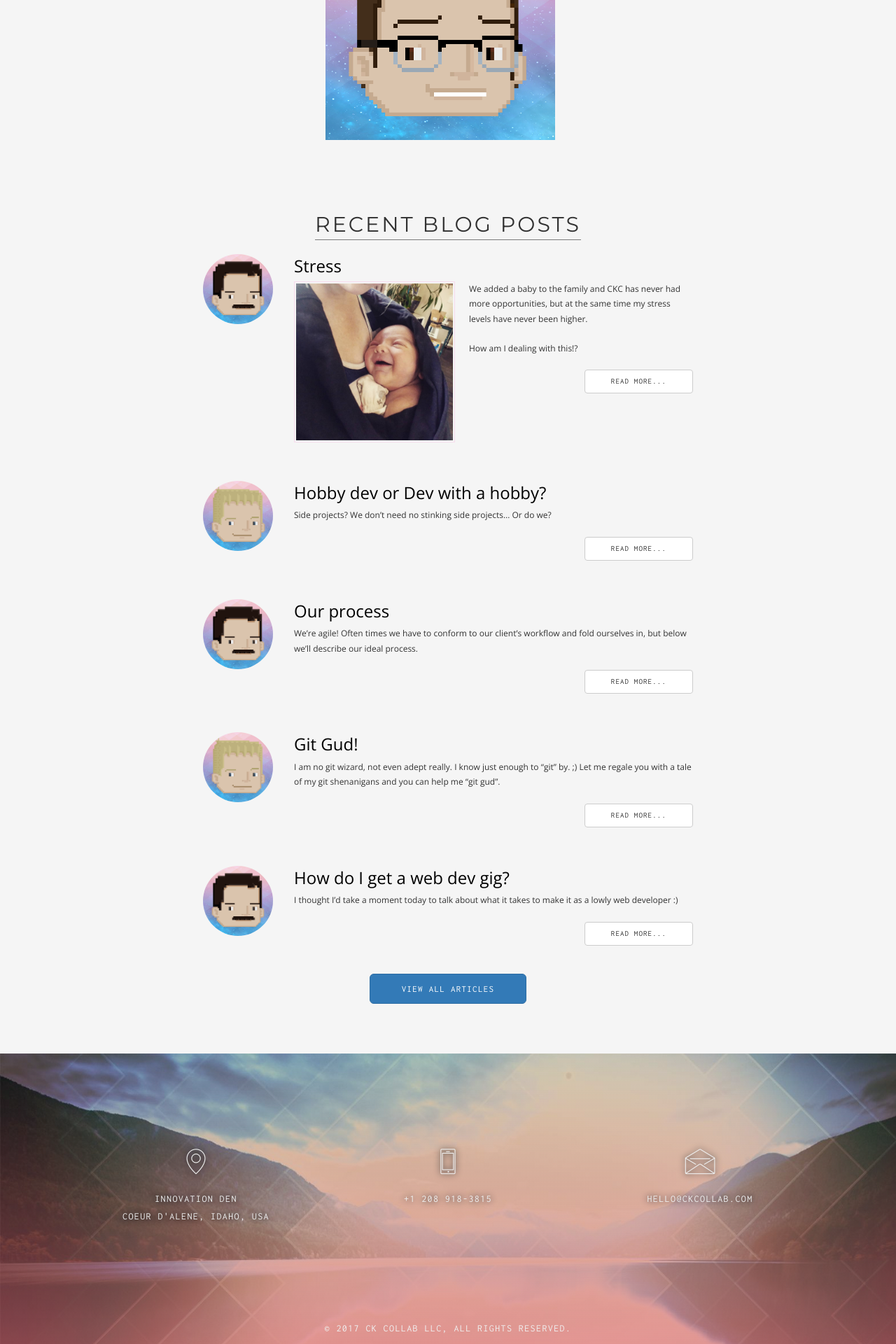
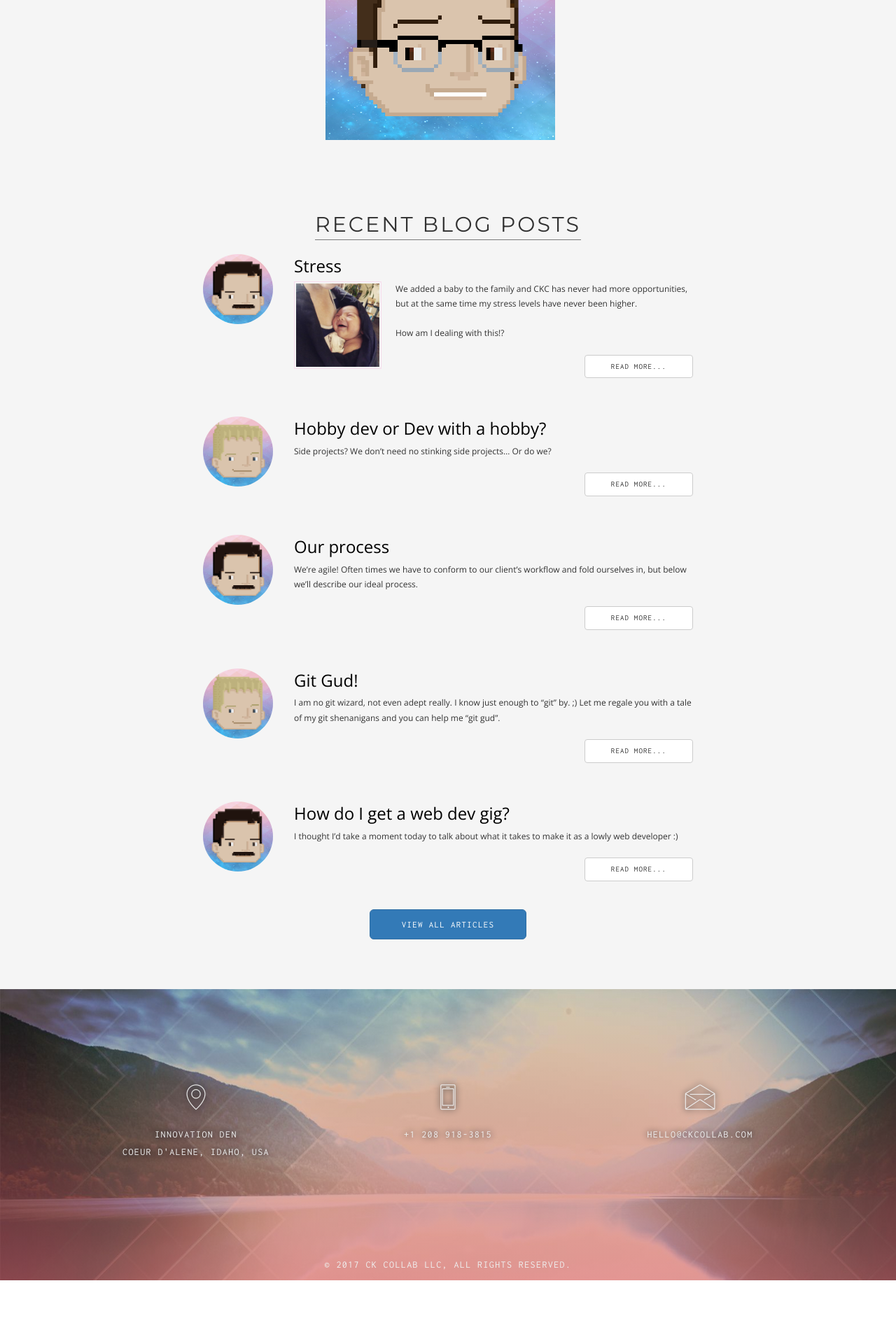
Before and after one commit to ckcollab/ckcollab, a Jekyll site: the page built from index.html, in a window 1280 px wide. Shown: the part 4151-6071 px from the top of the page at 70% size. Built offline with Jekyll 4.4.1, drawn with Linux system fonts in a browser that asks for light colours; after the commit the page ends 5980 px from its top, so only the background shows below that.

Commit message:
make avatars front page smaller, which caused problems on blog view, fixed there as well

```diff
--- a/assets/css/blog_extra.css
+++ b/assets/css/blog_extra.css
@@ -36,7 +36,7 @@
     margin-top: 40px;
 }
 
-.img-bordered {
+img.img-bordered, .img-bordered img {
     border: 1px solid rgba(248, 214, 235, 0.8);
     padding: 2px;
 }
--- a/assets/css/custom.css
+++ b/assets/css/custom.css
@@ -882,9 +882,12 @@
     width: 100%; /* for some reason without this, see4c logo doesn't have width on my machine */
 }
 
+/* For images from blog alongside blog post summary */
 .img-bordered {
     border: 1px solid rgba(248, 214, 235, 0.8);
-    padding: 2px;
+    padding: 2px !important;
+    width: 125px !important;
+    margin-right: 20px !important;
 }
 
 img.media-object {
```
Also changed, not shown: _posts/2019-06-20-stress.md (+2 -2 lines).
